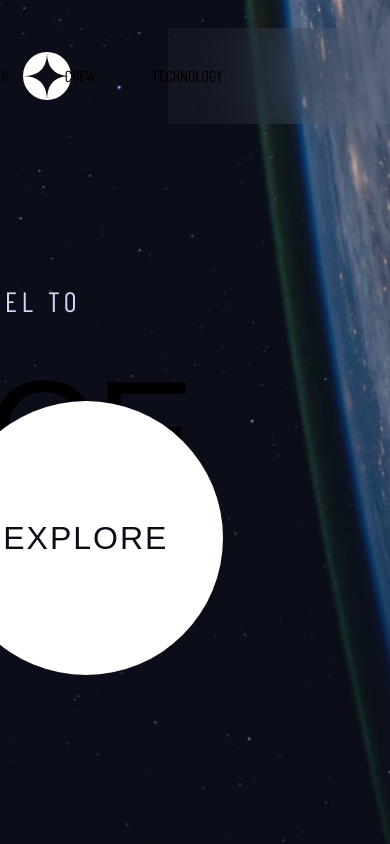
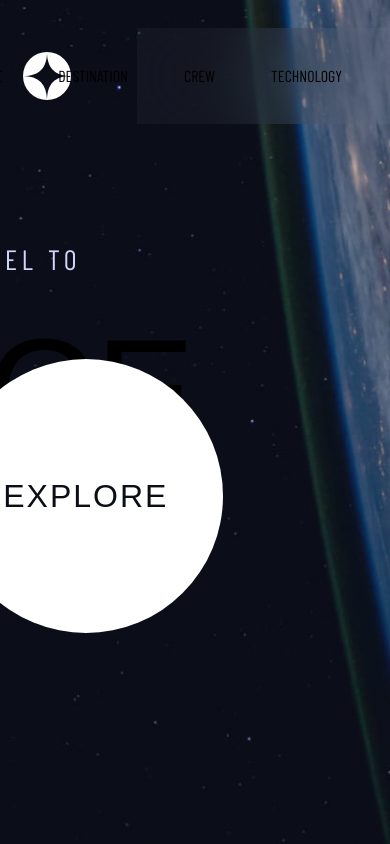
Before and after one commit to jdubcodes/fem-space-tourism, a Next.js app: page / in a window 390 px wide. Built offline with nearby package versions, Linux system fonts and the light colour scheme; a web font is replaced by a local one.

Commit message:
Finish tablet and large screen navbar responsiveness

```diff
--- a/src/app/components/Navbar.jsx
+++ b/src/app/components/Navbar.jsx
@@ -6,7 +6,9 @@ import menuItems from '../../../config/menuItems'
 
 export default function Navbar() {
   return (
-    <nav className={`${barlowCondensed.className} pt-16 px-[10.45rem]`}>
+    <nav
+      className={`${barlowCondensed.className} pt-16 px-[3rem] md:px-[6rem] lg:px-[10.45rem]`}
+    >
       <Link href='/' className='z-10 absolute left-[6vw] -translate-y-[12px]'>
         <Image src='/shared/logo.svg' alt='Logo' width={48} height={48} />
       </Link>
@@ -27,7 +29,7 @@ export default function Navbar() {
             </li>
           ))}
         </ul>
-        <div className='absolute right-0 w-[75vw] lg:w-[65vw] xl:w-[57vw] nav-bg z-10'></div>
+        <div className='absolute right-0 w-[65vw] lg:w-[60vw] xl:w-[57vw] nav-bg z-10'></div>
       </div>
     </nav>
   )
--- a/src/app/globals.css
+++ b/src/app/globals.css
@@ -4,7 +4,7 @@
 
 @layer utilities {
   .page-container {
-    padding: 20vh 10.45rem;
+    padding: 25vh 10.45rem;
   }
 
   .h1 {
@@ -56,8 +56,8 @@
     line-height: 2rem;
     color: #d0d6f9;
   }
+
   .nav-bg {
-    width: 57vw;
     padding: 3rem;
     background: rgba(255, 255, 255, 0.04);
     backdrop-filter: blur(40.774227142333984px);
```
